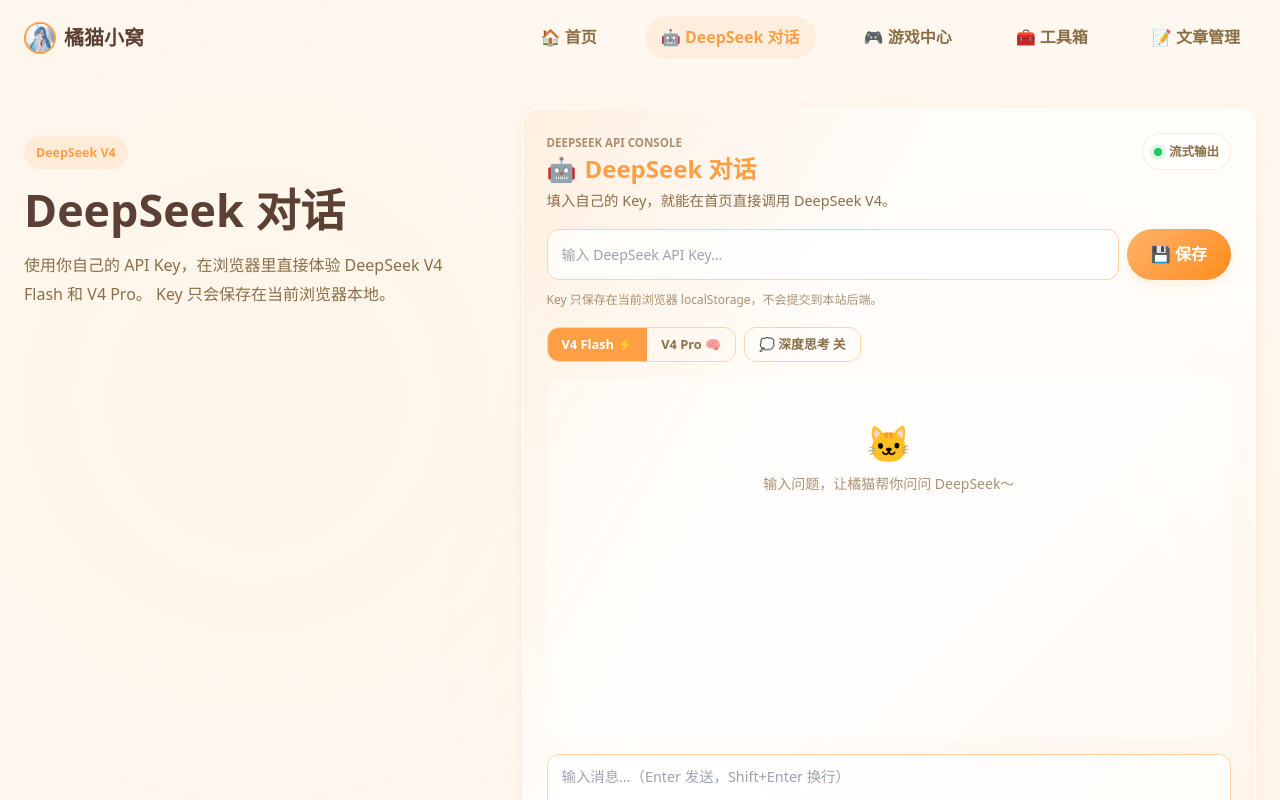
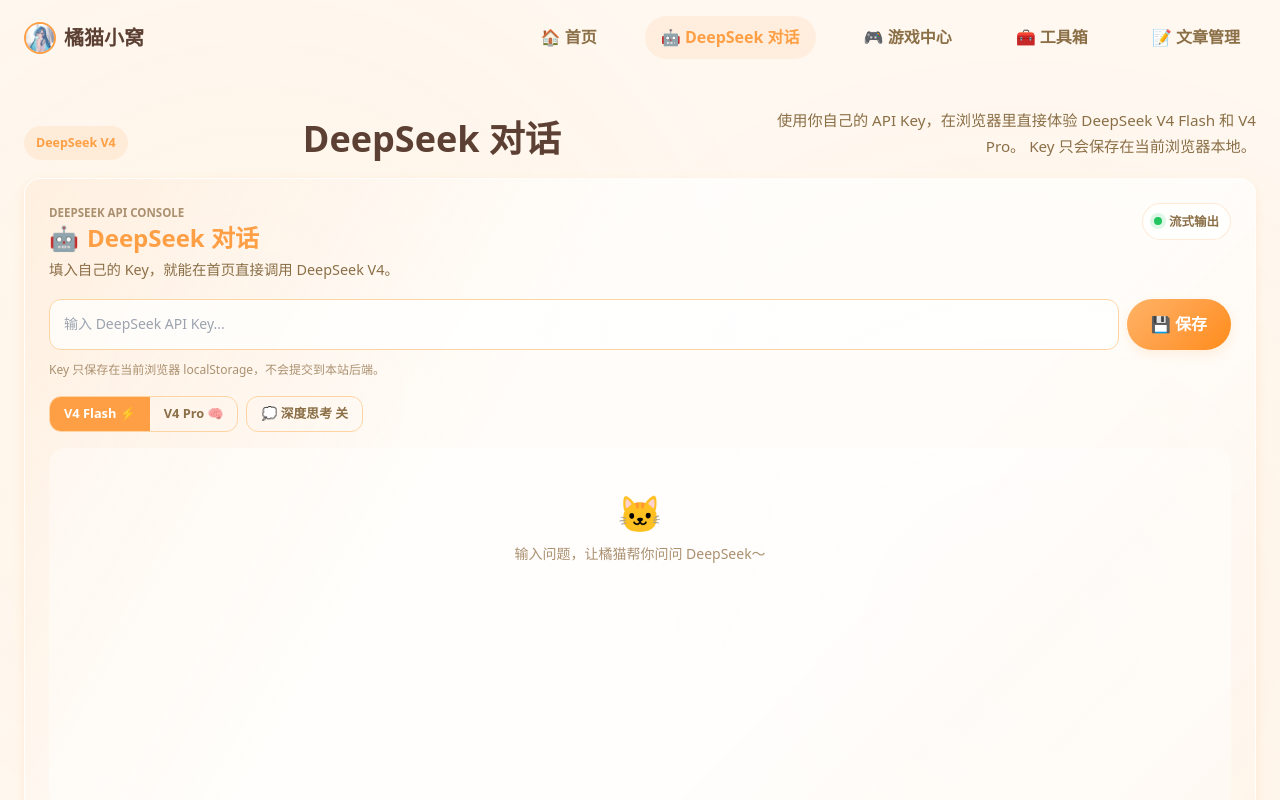
Before and after one commit to IwannaYuJie/web, a React (Vite) app: page /deepseek-chat in a window 1280 px wide. Shown: the top 800 px of the page. Built offline with nearby package versions, Linux system fonts and the light colour scheme.

Commit message:
Make DeepSeek chat page full width

```diff
--- a/src/components/home/DeepSeekChatPanel.css
+++ b/src/components/home/DeepSeekChatPanel.css
@@ -1,17 +1,17 @@
 /* ===== DeepSeek Chat Panel ===== */
 
 .deepseek-chat-page {
-  display: grid;
-  grid-template-columns: minmax(0, 0.78fr) minmax(0, 1.22fr);
-  gap: 28px;
-  align-items: start;
+  display: flex;
+  flex-direction: column;
+  gap: 18px;
   padding-top: 28px;
 }
 
 .deepseek-chat-page__intro {
-  position: sticky;
-  top: 96px;
-  padding: 28px 0;
+  display: flex;
+  align-items: end;
+  justify-content: space-between;
+  gap: 24px;
 }
 
 .deepseek-chat-page__eyebrow {
@@ -26,19 +26,19 @@
 }
 
 .deepseek-chat-page__intro h1 {
-  margin-top: 16px;
+  margin-top: 10px;
   color: var(--text-color);
-  font-size: 2.8rem;
+  font-size: 2.25rem;
   line-height: 1.12;
   font-weight: 900;
 }
 
 .deepseek-chat-page__intro p {
-  margin-top: 16px;
-  max-width: 420px;
+  max-width: 520px;
   color: var(--text-secondary);
-  font-size: 1rem;
-  line-height: 1.8;
+  font-size: 0.95rem;
+  line-height: 1.7;
+  text-align: right;
 }
 
 .deepseek-chat-page .ds-panel {
@@ -459,19 +459,22 @@
 
 @media (max-width: 900px) {
   .deepseek-chat-page {
-    grid-template-columns: 1fr;
     padding-top: 12px;
   }
 
   .deepseek-chat-page__intro {
-    position: static;
-    padding: 12px 0 0;
+    display: block;
   }
 
   .deepseek-chat-page__intro h1 {
     font-size: 2.1rem;
   }
 
+  .deepseek-chat-page__intro p {
+    margin-top: 10px;
+    text-align: left;
+  }
+
   .deepseek-chat-page .ds-panel {
     min-height: auto;
   }
--- a/src/pages/DeepSeekChat.jsx
+++ b/src/pages/DeepSeekChat.jsx
@@ -4,14 +4,14 @@
   return (
     <div className="container pb-12 animate-fade-in">
       <section className="deepseek-chat-page">
-        <div className="deepseek-chat-page__intro">
+        <header className="deepseek-chat-page__intro">
           <div className="deepseek-chat-page__eyebrow">DeepSeek V4</div>
           <h1>DeepSeek 对话</h1>
           <p>
             使用你自己的 API Key，在浏览器里直接体验 DeepSeek V4 Flash 和 V4 Pro。
             Key 只会保存在当前浏览器本地。
           </p>
-        </div>
+        </header>
         <DeepSeekChatPanel />
       </section>
     </div>
```
